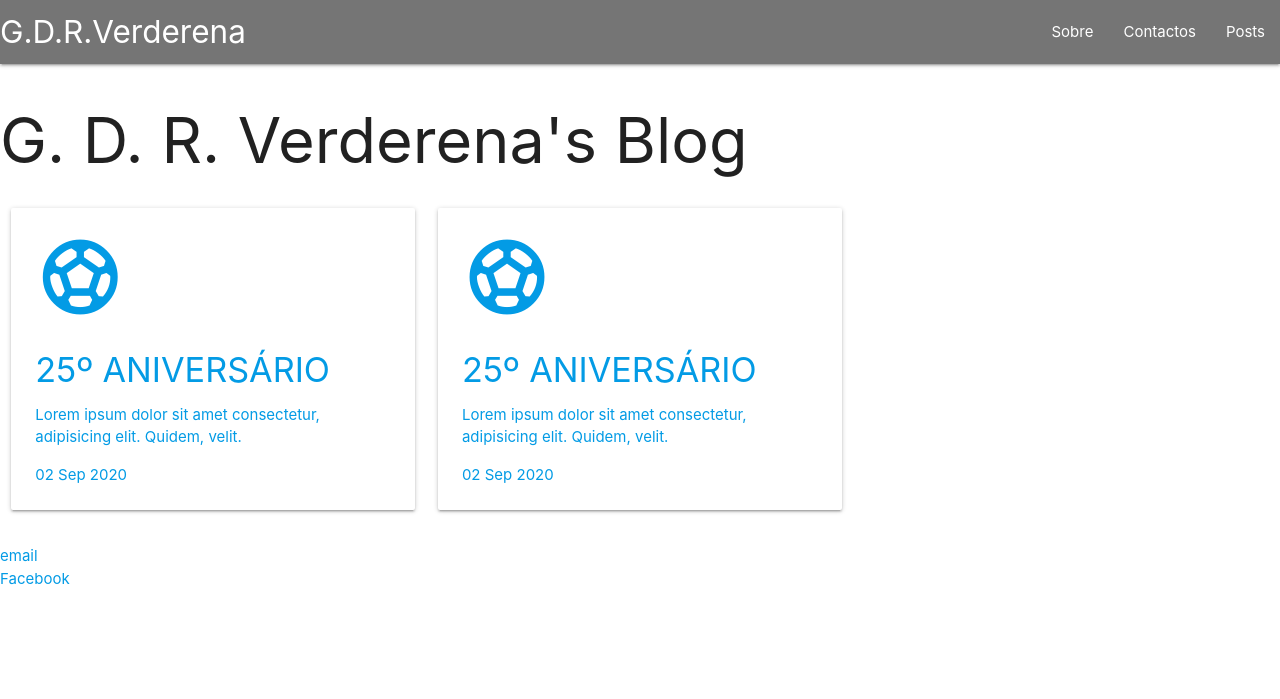
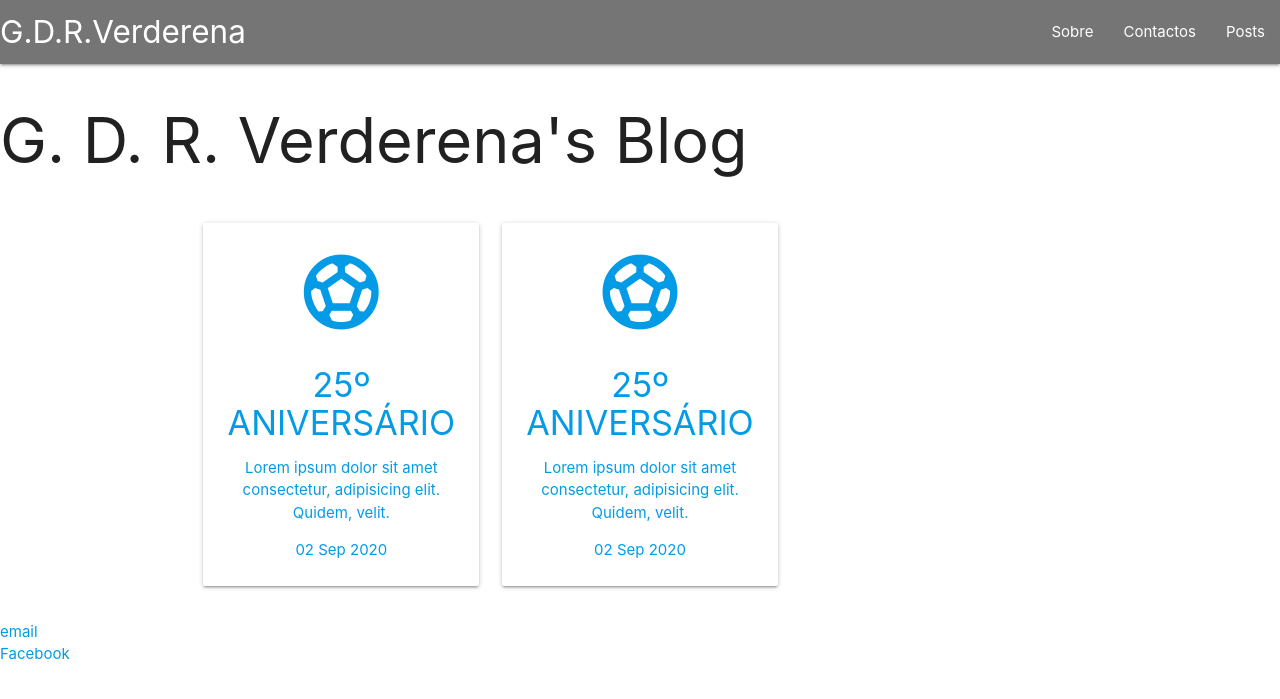
Before and after one commit to GDR-Verderena/gdr-verderena.github.io, a Jekyll site: the page built from blog/index.html, in a window 1280 px wide. Shown: the top 699 px of the page. Built offline with Jekyll 4.4.1, drawn with Linux system fonts in a browser that asks for light colours.

Commit message:
Update index.html

```diff
--- a/blog/index.html
+++ b/blog/index.html
@@ -7,7 +7,8 @@ title: G. D. R. Verderena's Blog
 
     <div class="row">
       <!--<ul class="posts">-->
-
+<section class="section section-icons center">
+  <div class="container">
       {% for post in site.posts %}
       <!--   <li><span>{{ post.date | date_to_string }}</span> &raquo; <a href="{{ post.url }}" title="{{ post.title }}">{{ post.title }}</a></li> -->
       <a href="{{ post.url }}" title="{{ post.title }}">
@@ -22,5 +23,6 @@ title: G. D. R. Verderena's Blog
       </a>
       {% endfor %}
     </div>
-
+ </div>
   <!--</ul>-->
+      </section>
```
